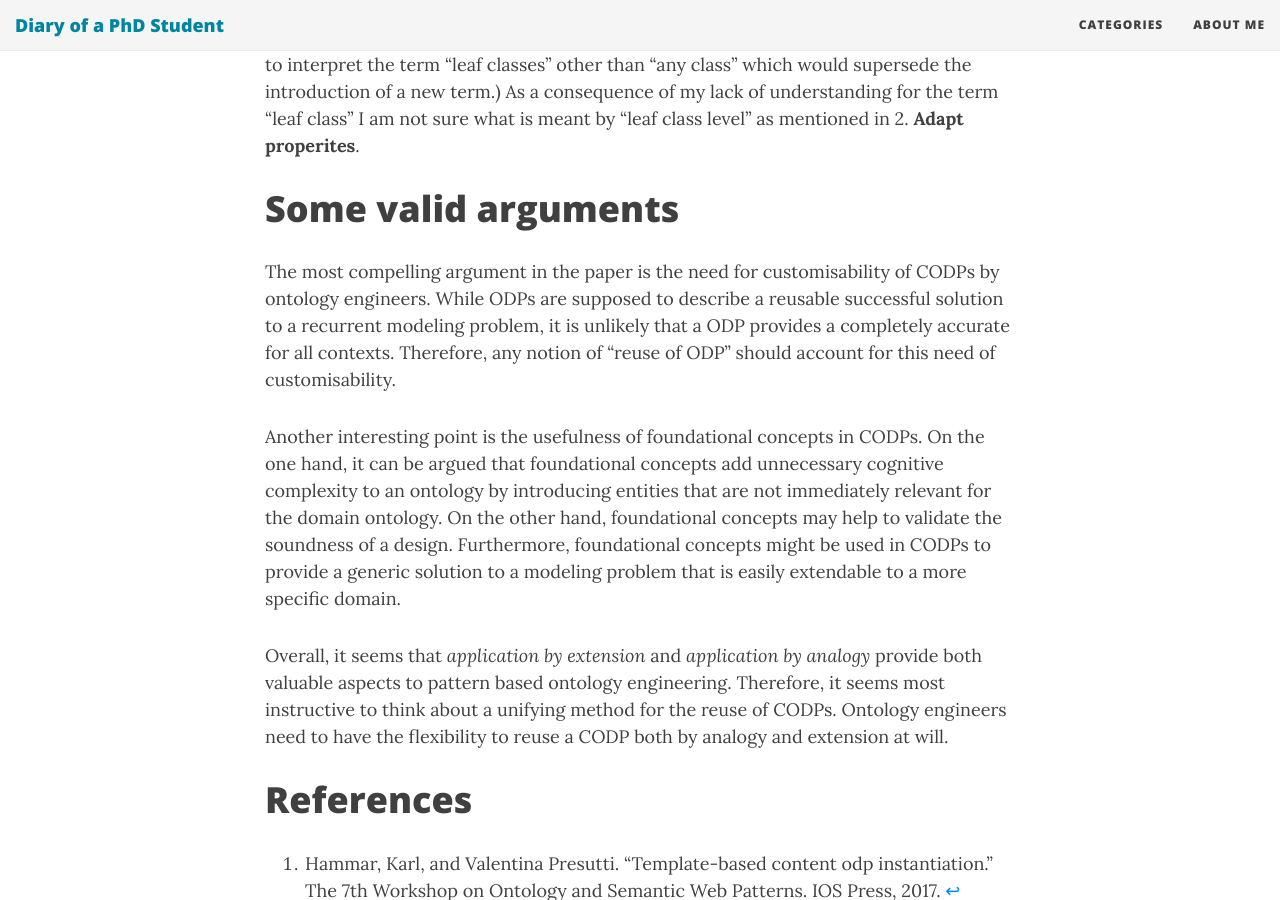
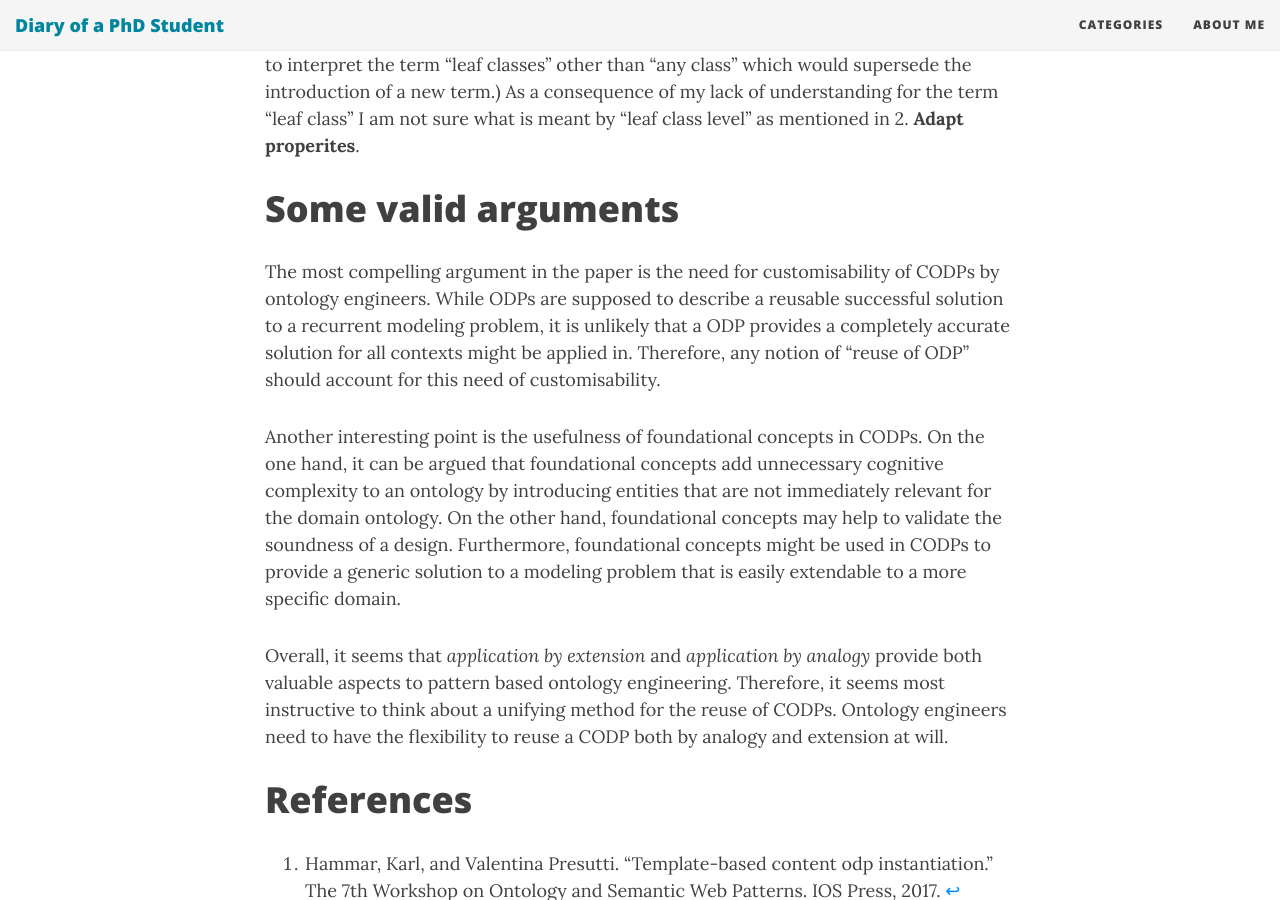
Before and after one commit to Cydny/cydny.github.io, a Jekyll site: the page built from _posts/papers/2018-05-12-template-based-instantiation.md, in a window 1280 px wide and 900 px high, scrolled down 2791 px. Built offline with Jekyll 4.4.1, drawn with Linux system fonts in a browser that asks for light colours; nearby versions of some CDN libraries; formulas are drawn with MathJax 3; a script that is not in the unit is left out.

Commit message:
fix typos

```diff
--- a/_posts/papers/2018-05-12-template-based-instantiation.md
+++ b/_posts/papers/2018-05-12-template-based-instantiation.md
@@ -59,7 +59,7 @@ First of all, I am puzzled about the name "Template-based instantiation". The pa
 Second, I am a bit uncertain what "leaf classes" are. I am guessing that a "leaf class" is a class \\(A\\) in the CODP such that there does not exist a GCI (general concept inclusion) axiom of the form \\(B \sqsubseteq A\\) where \\(B\\) is another class in the CODP. Given this assumption, I am questioning the distinguished role "leaf classes" play in CODPs. One of the main arguments for *application by analogy* was the need for customisability of a CODP towards the context of a domain. Why does the proposed method restrict itself to "leaf classes"? (If my assumption about the meaning of leaf classes is wrong, then I would not know how to interpret the term "leaf classes" other than "any class" which would supersede the introduction of a new term.) As a consequence of my lack of understanding for the term "leaf class" I am not sure what is meant by "leaf class level" as mentioned in 2. **Adapt properites**.
 
 # Some valid arguments
-The most compelling argument in the paper is the need for customisability of CODPs by ontology engineers. While ODPs are supposed to describe a reusable successful solution to a recurrent modeling problem, it is unlikely that a ODP provides a completely accurate for all contexts. Therefore, any notion of "reuse of ODP" should account for this need of customisability.
+The most compelling argument in the paper is the need for customisability of CODPs by ontology engineers. While ODPs are supposed to describe a reusable successful solution to a recurrent modeling problem, it is unlikely that a ODP provides a completely accurate solution for all contexts might be applied in. Therefore, any notion of "reuse of ODP" should account for this need of customisability.
 
 Another interesting point is the usefulness of foundational concepts in CODPs. On the one hand, it can be argued that foundational concepts add unnecessary cognitive complexity to an ontology by introducing entities that are not immediately relevant for the domain ontology. On the other hand, foundational concepts may help to validate the soundness of a design. Furthermore, foundational concepts might be used in CODPs to provide a generic solution to a modeling problem that is easily extendable to a more specific domain.
 
```
Also changed, not shown: aboutme.md (+1 -1 lines).
